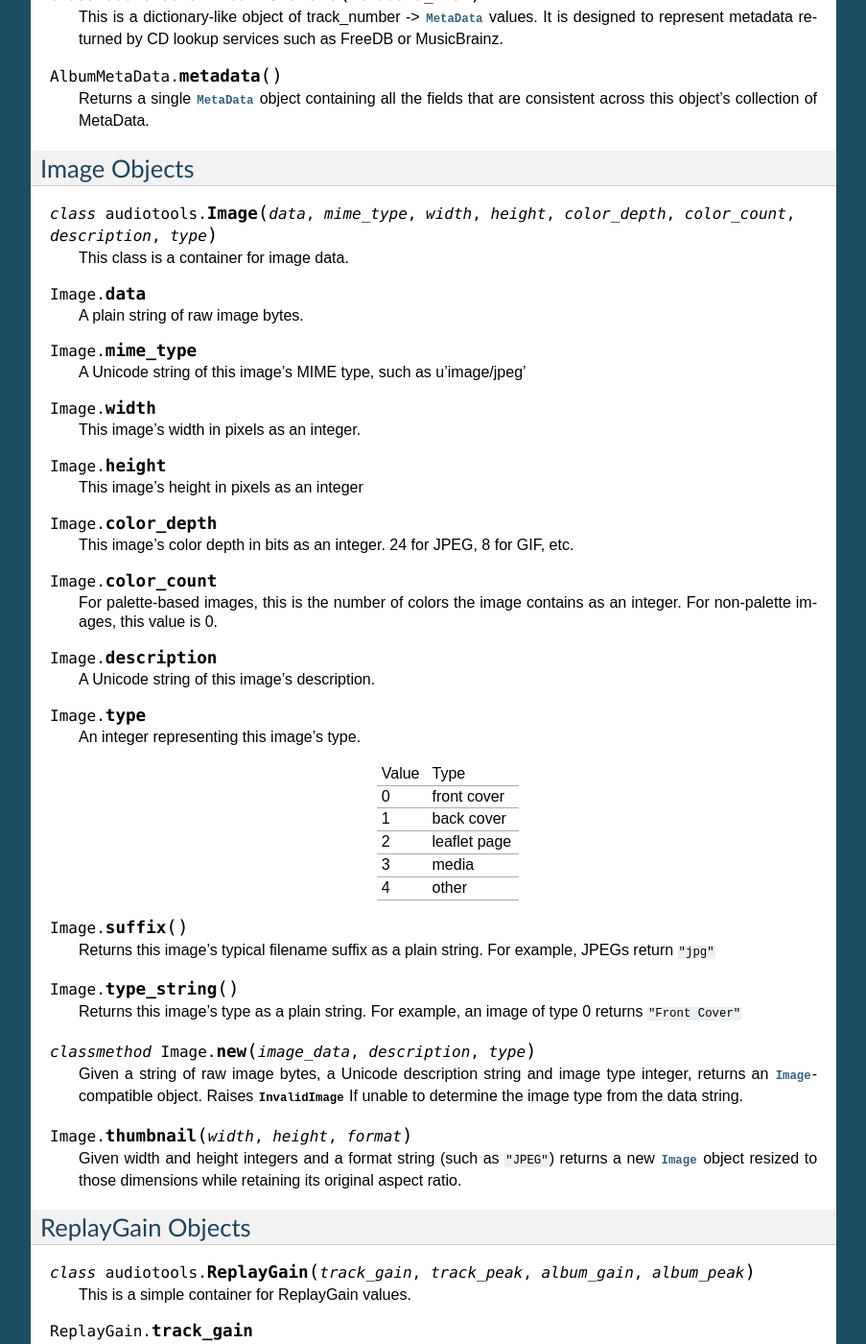
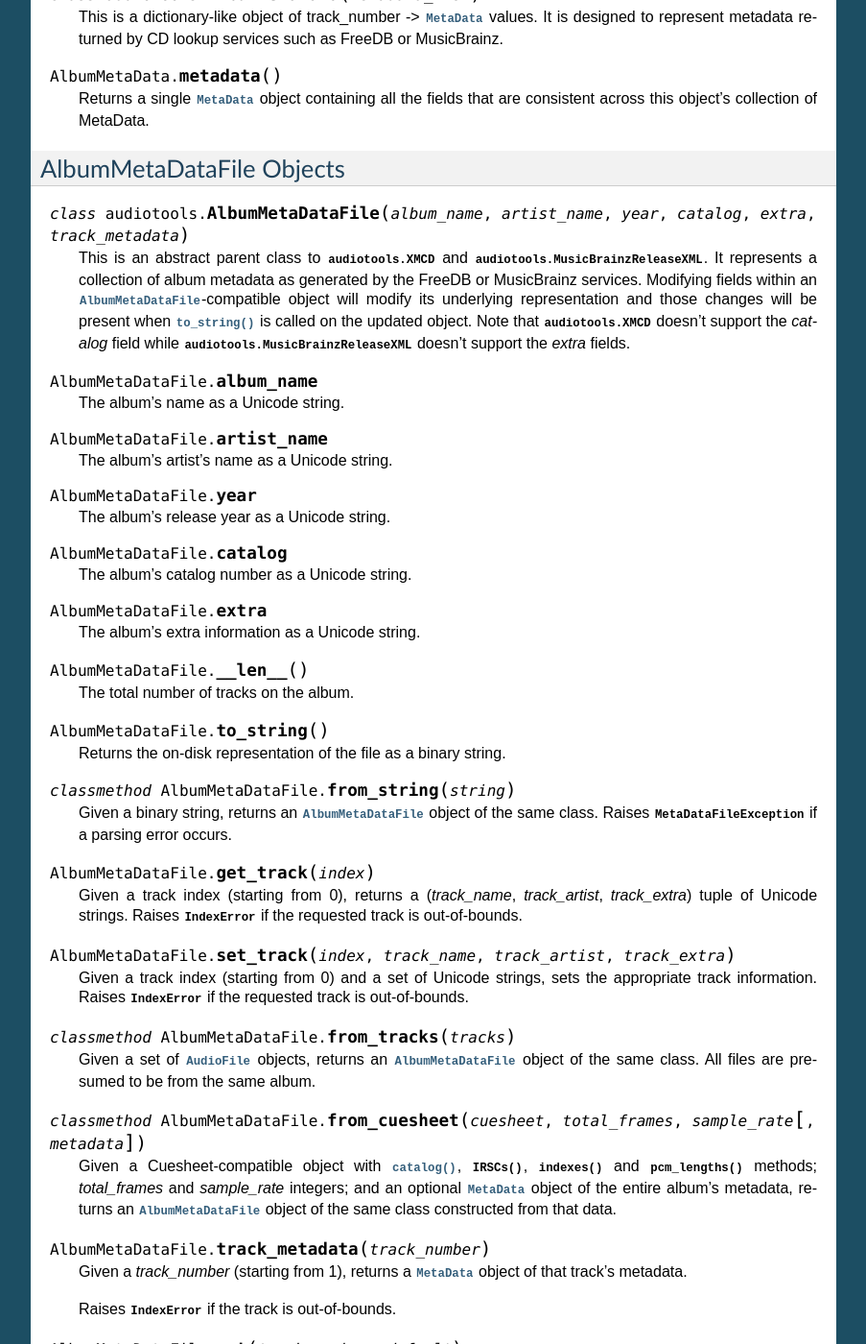
Before and after one commit to tuffy/python-audio-tools, a Sphinx documentation site: the page built from docs/programming/source/audiotools.rst, in a window 1280 px wide and 1400 px high, scrolled down 8336 px. Shown: the whole window at 96% size, without its empty margins (198-1101 px from the left). Built offline with Sphinx 7.4.7, drawn with Linux system fonts in a browser that asks for light colours; some of the changed text lies outside the part shown.

Commit message:
Add additional XMCD and MusicBrainzReleaseXML unit tests.
Document the AlbumMetaDataFile parent object.

```diff
--- a/docs/programming/source/audiotools.rst
+++ b/docs/programming/source/audiotools.rst
@@ -169,7 +169,7 @@ classes and functions upon which all of the other modules depend.
 .. function:: read_metadata_file(path)
 
    Given a path to a FreeDB XMCD file or MusicBrainz XML file,
-   returns an :class:`AlbumMetaData`-compatible object
+   returns an :class:`AlbumMetaDataFile`-compatible object
    or raises a :exc:`MetaDataFileException` if the file cannot be
    read or parsed correctly.
 
@@ -576,6 +576,111 @@ AlbumMetaData Objects
 
    Returns a single :class:`MetaData` object containing all the
    fields that are consistent across this object's collection of MetaData.
+
+AlbumMetaDataFile Objects
+-------------------------
+
+.. class:: AlbumMetaDataFile(album_name, artist_name, year, catalog, extra, track_metadata)
+
+   This is an abstract parent class to :class:`audiotools.XMCD` and
+   :class:`audiotools.MusicBrainzReleaseXML`.
+   It represents a collection of album metadata as generated
+   by the FreeDB or MusicBrainz services.
+   Modifying fields within an :class:`AlbumMetaDataFile`-compatible
+   object will modify its underlying representation and those
+   changes will be present when :meth:`to_string` is called
+   on the updated object.
+   Note that :class:`audiotools.XMCD` doesn't support the `catalog`
+   field while :class:`audiotools.MusicBrainzReleaseXML` doesn't
+   support the `extra` fields.
+
+.. data:: AlbumMetaDataFile.album_name
+
+   The album's name as a Unicode string.
+
+.. data:: AlbumMetaDataFile.artist_name
+
+   The album's artist's name as a Unicode string.
+
+.. data:: AlbumMetaDataFile.year
+
+   The album's release year as a Unicode string.
+
+.. data:: AlbumMetaDataFile.catalog
+
+   The album's catalog number as a Unicode string.
+
+.. data:: AlbumMetaDataFile.extra
+
+   The album's extra information as a Unicode string.
+
+.. method:: AlbumMetaDataFile.__len__()
+
+   The total number of tracks on the album.
+
+.. method:: AlbumMetaDataFile.to_string()
+
+   Returns the on-disk representation of the file as a binary string.
+
+.. classmethod:: AlbumMetaDataFile.from_string(string)
+
+   Given a binary string, returns an :class:`AlbumMetaDataFile` object
+   of the same class.
+   Raises :exc:`MetaDataFileException` if a parsing error occurs.
+
+.. method:: AlbumMetaDataFile.get_track(index)
+
+   Given a track index (starting from 0), returns a
+   (`track_name`, `track_artist`, `track_extra`) tuple of Unicode strings.
+   Raises :exc:`IndexError` if the requested track is out-of-bounds.
+
+.. method:: AlbumMetaDataFile.set_track(index, track_name, track_artist, track_extra)
+
+   Given a track index (starting from 0) and a set of Unicode strings,
+   sets the appropriate track information.
+   Raises :exc:`IndexError` if the requested track is out-of-bounds.
+
+.. classmethod:: AlbumMetaDataFile.from_tracks(tracks)
+
+   Given a set of :class:`AudioFile` objects, returns an
+   :class:`AlbumMetaDataFile` object of the same class.
+   All files are presumed to be from the same album.
+
+.. classmethod:: AlbumMetaDataFile.from_cuesheet(cuesheet, total_frames, sample_rate[, metadata])
+
+   Given a Cuesheet-compatible object with :meth:`catalog`,
+   :meth:`IRSCs`, :meth:`indexes` and :meth:`pcm_lengths` methods;
+   `total_frames` and `sample_rate` integers; and an optional
+   :class:`MetaData` object of the entire album's metadata,
+   returns an :class:`AlbumMetaDataFile` object of the same class
+   constructed from that data.
+
+.. method:: AlbumMetaDataFile.track_metadata(track_number)
+
+   Given a `track_number` (starting from 1), returns a
+   :class:`MetaData` object of that track's metadata.
+
+   Raises :exc:`IndexError` if the track is out-of-bounds.
+
+.. method:: AlbumMetaDataFile.get(track_number, default)
+
+   Given a `track_number` (starting from 1), returns a
+   :class:`MetaData` object of that track's metadata,
+   or returns `default` if that track is not present.
+
+.. method:: AlbumMetaDataFile.track_metadatas()
+
+   Returns an iterator over all the :class:`MetaData` objects
+   in this file.
+
+.. method:: AlbumMetaDataFile.metadata()
+
+   Returns a single :class:`MetaData` object of all consistent fields
+   in this file.
+   For example, if `album_name` is the same in all MetaData objects,
+   the returned object will have that `album_name` value.
+   If `track_name` differs, the returned object have a blank
+   `track_name` field.
 
 
 Image Objects
```
Also changed, not shown: 4 other files.
